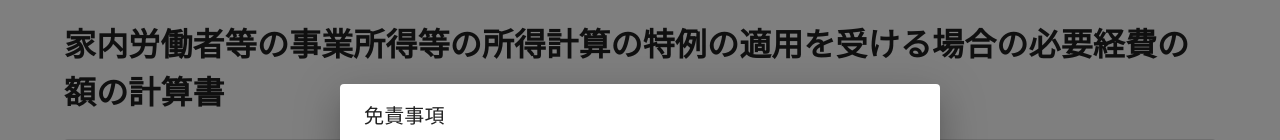
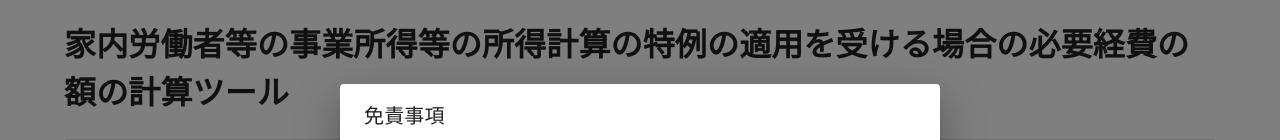
Before and after one commit to hal-shu-sato/home-workers-necessary-expenditures-calculator, a Next.js app: page / in a window 1280 px wide. Shown: the top 140 px of the page. Built offline with nearby package versions, Linux system fonts and the light colour scheme.

Commit message:
update titles in layout and calculator components for clarity

```diff
--- a/src/app/calculator.tsx
+++ b/src/app/calculator.tsx
@@ -51,7 +51,7 @@ export default function Calculator() {
   return (
     <Container component="main" fixed>
       <h1>
-        家内労働者等の事業所得等の所得計算の特例の適用を受ける場合の必要経費の額の計算書
+        家内労働者等の事業所得等の所得計算の特例の適用を受ける場合の必要経費の額の計算ツール
       </h1>
 
       <Stack spacing={2} sx={{ mb: 2 }}>
--- a/src/app/layout.tsx
+++ b/src/app/layout.tsx
@@ -4,9 +4,9 @@ import type { Metadata } from 'next';
 
 export const metadata: Metadata = {
   title:
-    '家内労働者等の事業所得等の所得計算の特例の適用を受ける場合の必要経費の額の計算書',
+    '家内労働者等の事業所得等の所得計算の特例の適用を受ける場合の必要経費の額の計算ツール',
   description:
-    '家内労働者等の事業所得等の所得計算の特例の適用を受ける場合の必要経費の額の計算書',
+    '家内労働者等の事業所得等の所得計算の特例の適用を受ける場合の必要経費の額を計算するツールです。',
   metadataBase: new URL(
     'https://home-workers-necessary-expenditures.vercel.app',
   ),
```
